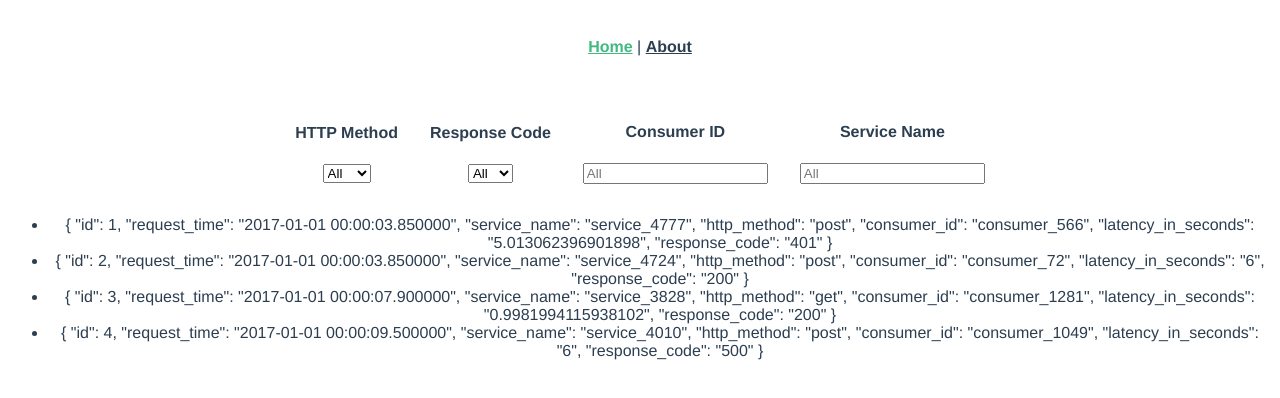
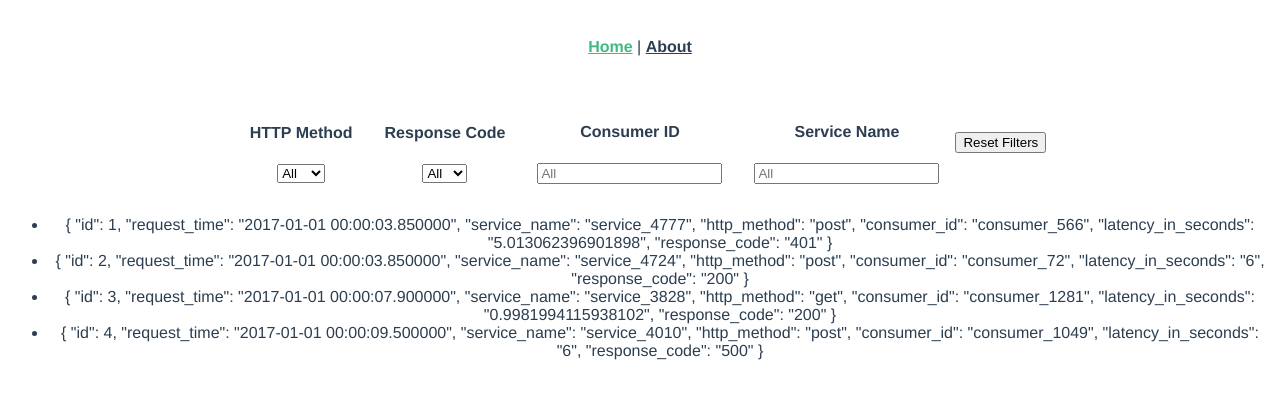
Before and after one commit to whatrocks/penny, a Vue app: page / in a window 1280 px wide. Shown: the top 398 px of the page. Built offline with nearby package versions, Linux system fonts and the light colour scheme.

Commit message:
reset button

```diff
--- a/src/views/Home.vue
+++ b/src/views/Home.vue
@@ -26,6 +26,9 @@
         <h4>Service Name</h4>
         <input v-model="filters.service_name.value" placeholder="All">
       </div>
+      <button v-on:click="reset">
+        Reset Filters
+      </button>
     </div>
     <PingList v-bind:filters="filters"/>
   </div>
@@ -60,6 +63,14 @@ export default {
         }
       }
     };
+  },
+  methods: {
+    reset: function(event) {
+      this.filters.http_method = 'All';
+      this.filters.service_name = '';
+      this.filters.response_code = 'All';
+      this.filters.consumer_id = '';
+    }
   }
 };
 </script>
```
